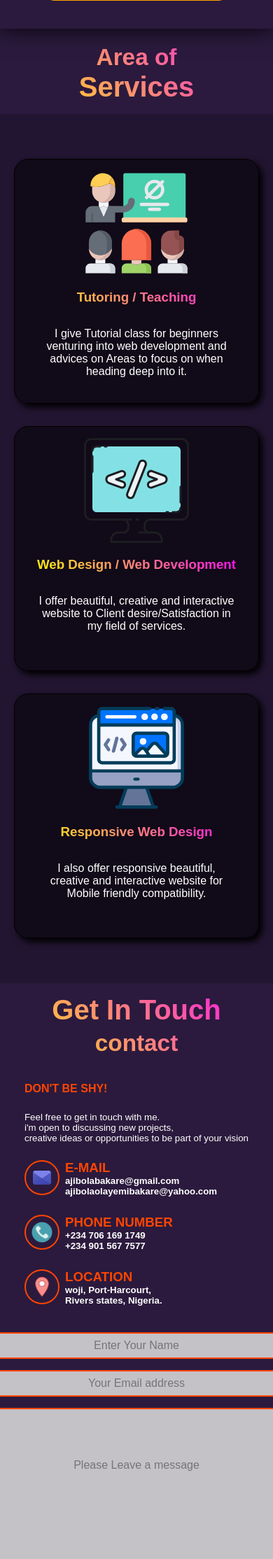
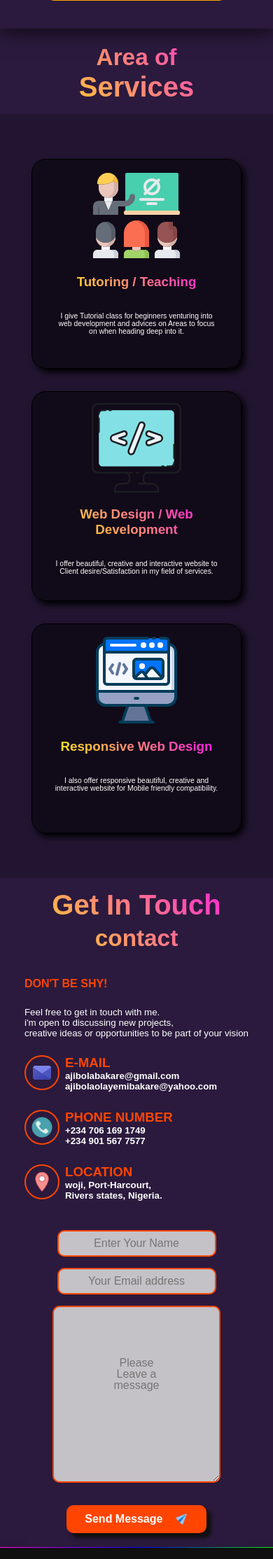
Before and after one commit to freakishcode/bakarePortfolio, a PHP site: page / in a window 390 px wide; the page is wider, and only the part inside the window is pictured. Shown: the part 4132-6360 px from the top of that part at 70% size. Run offline with PHP 8.4, Linux system fonts and the light colour scheme.

Commit message:
responsibility issue
fix the view port for mobile compactability

```diff
--- a/My_Portfolio.css
+++ b/My_Portfolio.css
@@ -805,8 +805,8 @@ header.header-bg-light {
   box-shadow: 5px 5px 10px black;
 
   img {
-    width: 150px;
-    height: 150px;
+    width: 8rem;
+    height: 8rem;
   }
 
   h3 {
@@ -821,6 +821,7 @@ header.header-bg-light {
     color: #fff;
     margin-top: 1rem;
     padding: 1rem;
+    font-size: 1rem;
   }
 }
 
@@ -917,7 +918,7 @@ header.header-bg-light {
   /* Message field */
   #message-text {
     grid-area: textarea;
-    width: 500px;
+    width: 50vw;
     height: 45vh;
     background-color: #dddd;
   }
@@ -1143,7 +1144,7 @@ footer.footer-bgColor {
 }
 
 /* Media Query: Mobile friendly */
-@media (max-width: 66rem) {
+@media (max-width: 40rem) {
   .toggleBtn {
     display: block;
     z-index: 5;
@@ -1242,6 +1243,13 @@ footer.footer-bgColor {
     left: 50%;
   }
 
+  .summary {
+    p {
+      /* text-wrap: balance; */
+      font-size: 0.39rem;
+    }
+  }
+
   .SkillBoxContainer {
     display: grid;
     grid-template-columns: 1fr;
@@ -1300,6 +1308,20 @@ footer.footer-bgColor {
     transition: none;
   }
 
+  .service-box {
+    width: 300px;
+    height: 300px;
+
+    p {
+      font-size: 0.65rem;
+    }
+  }
+
+  .animate-service {
+    transform: none;
+    transition: none;
+  }
+
   /* styling of Contact Me Part */
   .contact-me {
     gap: 0;
@@ -1310,14 +1332,16 @@ footer.footer-bgColor {
   }
 
   .client-form {
-    padding: 1rem;
-    display: grid;
-    grid-template-columns: 1fr;
-    grid-template-areas:
-      "input1"
-      "input2"
-      "textarea"
-      "send";
+    display: flex;
+    justify-content: center;
+    align-items: center;
+    flex-direction: column;
+
+    /* Message field */
+    #message-text {
+      width: 15rem;
+      height: 30vh;
+    }
   }
 
   /* customizing my Footer */
```
